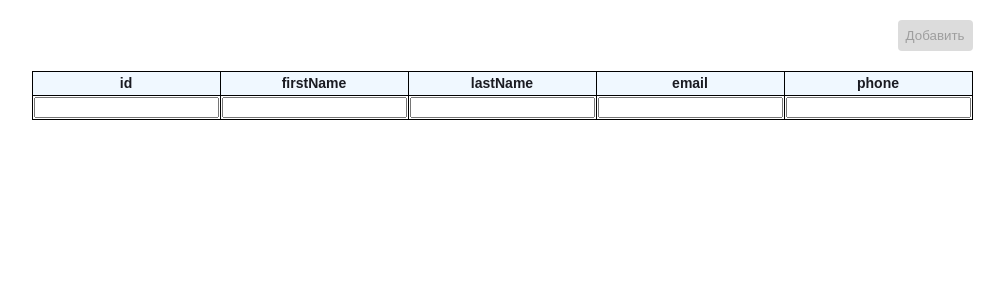
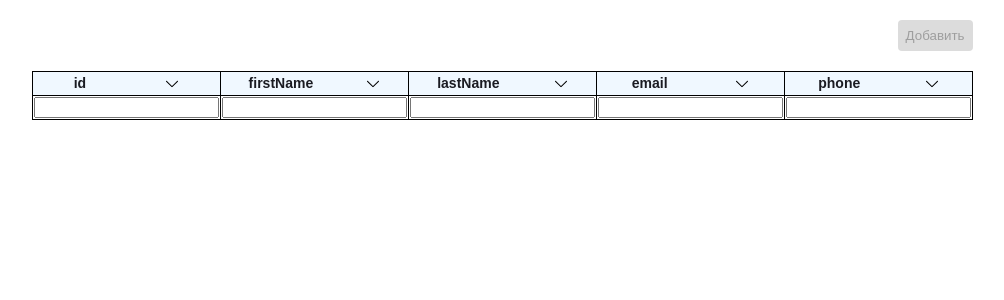
Before and after one commit to horechek444/table-test, a React (Create React App) app: page / in a window 1280 px wide. Shown: the top 300 px of the page, without its empty margins (138-1142 px from the left). Built offline with nearby package versions, Linux system fonts and the light colour scheme.

Commit message:
feat: добавление стрелок для сортировки категорий

```diff
--- a/src/components/tableBody/tableBody.js
+++ b/src/components/tableBody/tableBody.js
@@ -1,5 +1,5 @@
 import React from "react";
-import tableHeadNames from "../../data";
+import tableHeadNames from "../../utils/data";
 
 const TableBody = () => {
   return (
--- a/src/components/tableHead/tableHead.css
+++ b/src/components/tableHead/tableHead.css
@@ -1,5 +1,22 @@
-.table__head {
+.head {
   background-color: aliceblue;
   font-weight: bold;
   min-width: 145px;
+  cursor: pointer;
 }
+
+.head__cover {
+  display: flex;
+  justify-content: space-around;
+  align-items: center;
+}
+
+.head__arrow {
+  width: 12px;
+  height: auto;
+  transform: rotate(180deg);
+}
+
+.head__arrow_open {
+  transform: rotate(0deg);
+}
--- a/src/components/tableHead/tableHead.js
+++ b/src/components/tableHead/tableHead.js
@@ -1,12 +1,27 @@
-import React from "react";
-import tableHeadNames from "../../data";
+import React, {useState} from "react";
+import tableHeadNames from "../../utils/data";
 import "./tableHead.css";
+import arrow from "../../images/arrow.svg";
 
 const TableHead = () => {
+  const [sortedField, setSortedField] = React.useState(null);
+
+  const handleSort = (field) => {
+    setSortedField(field);
+  }
+
   return (
     <tr className="table__row">
       {tableHeadNames.map((item) =>
-        (<th key={item} className="table__head table__cell">{item}</th>)
+        (<th key={item} className="table__head table__cell head">
+          <span className="head__cover" onClick={() => handleSort(item)}>
+            {item}
+            <img
+              className={sortedField === item ? "head__arrow head__arrow_open" : "head__arrow"}
+              src={arrow} alt="сортировка"
+            />
+          </span>
+        </th>)
       )}
     </tr>
   );
```
Also changed, not shown: src/images/arrow.svg (added), src/utils/data.js (renamed from src/data.js).
